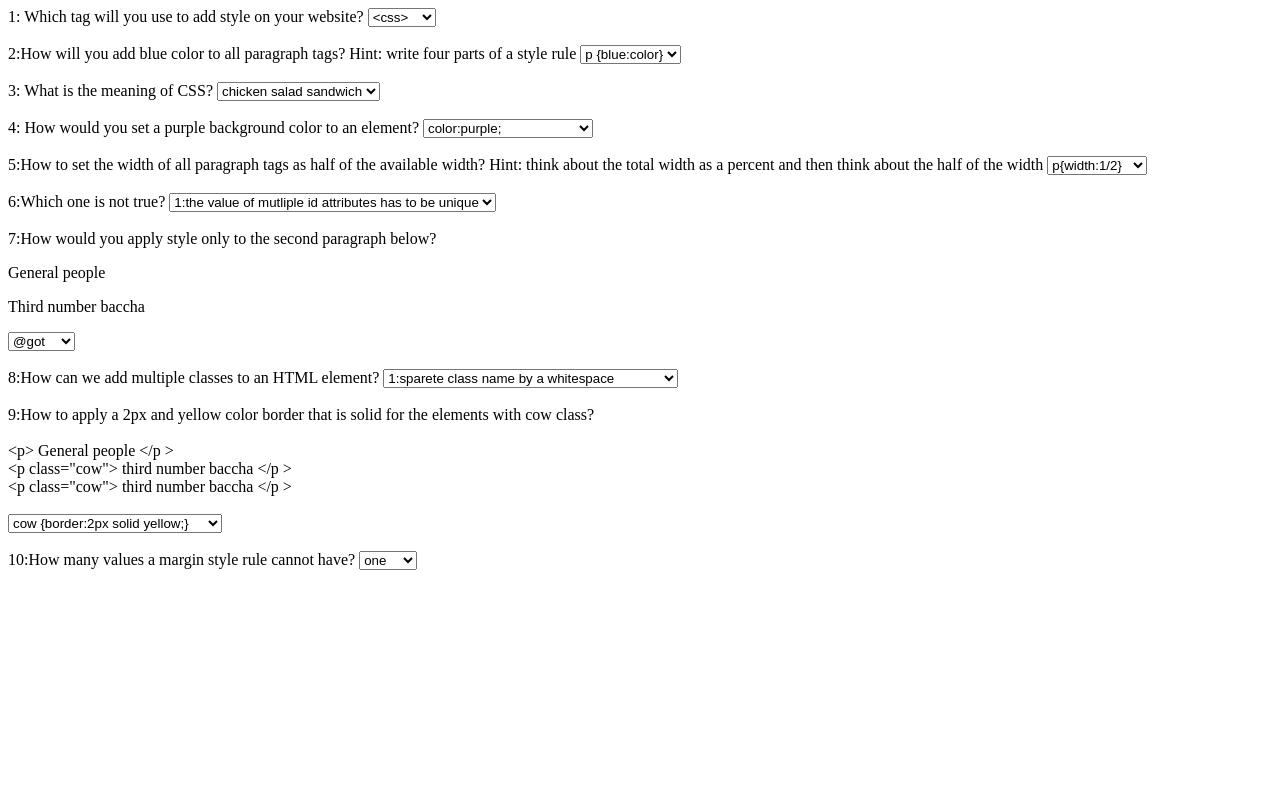
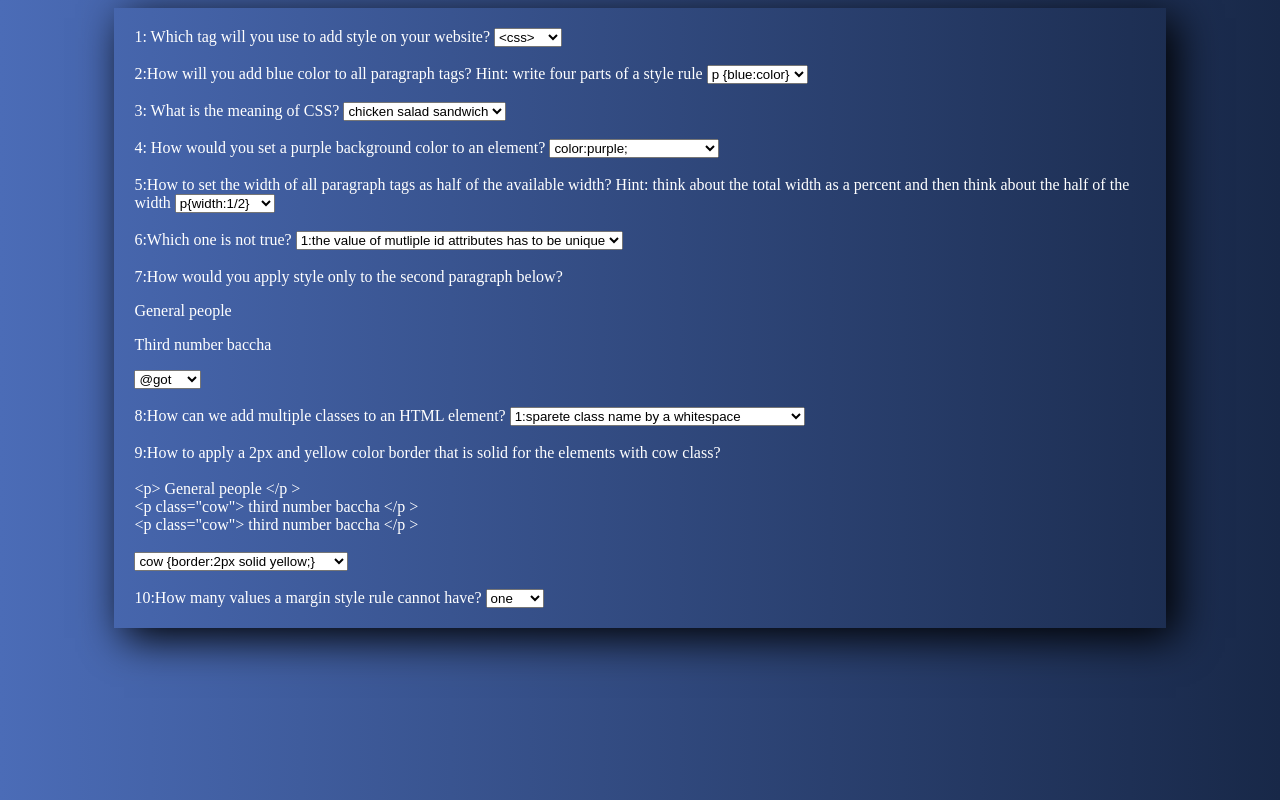
Before and after one commit to joysultan/Alamin-html, a plain HTML site: page css.html in a window 1280 px wide. Drawn offline with Linux system fonts and the light colour scheme.

Commit message:
added media

```diff
--- a/css.html
+++ b/css.html
@@ -5,43 +5,46 @@
     <meta name="viewport" content="width=device-width, initial-scale=1.0">
     <title>Document</title>
     <link rel="stylesheet" href="css/style.css">
+    <link rel="stylesheet" href="css/media.css">
 </head>
 <body>
+
+<div class="container">
     <form action="">
         <span>1: Which tag will you use to add style on your website?
         </span>
-        <select name="" id="">
-            <option value="">&lt;css&gt;</option>
-            <option value="">&lt;color&gt;</option>
-            <option value="">&lt;style&gt;</option>
-            <option value="">&lt;head&gt;</option>
+        <select name="" id="" class="d-select">
+            <option value="" class="d-short">&lt;css&gt;</option>
+            <option value="" class="d-short">&lt;color&gt;</option>
+            <option value="" class="d-short">&lt;style&gt;</option>
+            <option value="" class="d-short">&lt;head&gt;</option>
         </select> <br> <br>
         <span>2:How will you add blue color to all paragraph tags?
 
             Hint: write four parts of a style rule</span>
-            <select name="" id="">
-                <option value="">p {blue:color}</option>
-                <option value="">p{color=blue}</option>
-                <option value="">p{color:blue;}</option>
-                <option value="">p{text:"blue"}</option>
+            <select name="" id="" class="d-select">
+                <option value="" class="d-option">p {blue:color}</option>
+                <option value="" class="d-option">p{color=blue}</option>
+                <option value="" class="d-option">p{color:blue;}</option>
+                <option value="" class="d-option">p{text:"blue"}</option>
             </select> <br> <br>
             <span>3: What is the meaning of CSS?</span>
-            <select name="" id="">
-                <option value="">chicken salad sandwich</option>
-                <option value="">cascading style sheet</option>
-                <option value="">central security service</option>
-                <option value="">cold shirmp salad</option>
+            <select name="" id="" class="d-select">
+                <option value="" class="d-option">chicken salad sandwich</option>
+                <option value="" class="d-option">cascading style sheet</option>
+                <option value="" class="d-option">central security service</option>
+                <option value="" class="d-option">cold shirmp salad</option>
             </select> <br> <br>
             <span>4: How would you set a purple background color to an element?</span>
 
-            <select name="" id="">
-                <option value="">color:purple;
+            <select name="" id="" class="d-select">
+                <option value="" class="d-option">color:purple;
                 </option>
-                <option value="">background color:purple;
+                <option value="" class="d-option">background color:purple;
                 </option>
-                <option value="">background-color:purple;
+                <option value="" class="d-option">background-color:purple;
                 </option>
-                <option value="">backgroundcolor:purple;
+                <option value="" class="d-option">backgroundcolor:purple;
                 </option>
             </select> <br> <br>
 
@@ -49,25 +52,25 @@
                 Hint: think about the total width as a percent and then think about the half of the width
             </span>
 
-            <select name="" id="">
-                <option value="">p{width:1/2}
+            <select name="" id="" class="d-select">
+                <option value="" class="d-option">p{width:1/2}
                 </option>
-                <option value="">p{width:50%}
+                <option value="" class="d-option">p{width:50%}
                 </option>
-                <option value="">p{width:0.5}
+                <option value="" class="d-option">p{width:0.5}
                 </option>
-                <option value="">p{width:half;}
+                <option value="" class="d-option">p{width:half;}
                 </option>
             </select> <br> <br>
 
             <span>6:Which one is not true?
             </span>
-            <select name="" id="">
-                <option value="">1:the value of mutliple id attributes has to be unique
+            <select name="" id="" class="d-select">
+                <option value="" class="d-option">1:the value of mutliple id attributes has to be unique
                 </option>
-                <option value="">2:use id to style a specific html element
+                <option value="" class="d-option">2:use id to style a specific html element
                 </option>
-                <option value="">3:same id should be ised in different html tags
+                <option value="" class="d-option">3:same id should be ised in different html tags
                 </option>
             </select> <br> <br>
 
@@ -75,23 +78,23 @@
                 <p>General people</p>
 <p>Third number baccha</p>
             </span>
-            <select name="" id="">
-                <option value="">@got
+            <select name="" id="" class="d-select">
+                <option value="" class="d-short">@got
                 </option>
-                <option value="">#goat</option>
-                <option value="">id=goat</option>
+                <option value="" class="d-short">#goat</option>
+                <option value="" class="d-short">id=goat</option>
             </select> <br> <br>
 
             <span>8:How can we add multiple classes to an HTML element?
             </span>
-            <select name="" id="">
-                <option value="">1:sparete class name by a whitespace
+            <select name="" id="" class="d-select">
+                <option value="" class="d-option">1:sparete class name by a whitespace
                 </option>
-                <option value="">2:separate class names by a comma
+                <option value="" class="d-option">2:separate class names by a comma
                 </option>
-                <option value="">3:you cannot apply more than one class name
+                <option value="" class="d-option">3:you cannot apply more than one class name
                 </option>
-                <option value="">4:use id
+                <option value="" class="d-option">4:use id
                 </option>
             </select> <br> <br>
 
@@ -99,20 +102,22 @@
             <span>&lt;p&gt; General people &lt;/p &gt</span> <br>
             <span>&lt;p class="cow"&gt; third number baccha &lt;/p &gt</span> <br>
             <span>&lt;p class="cow"&gt; third number baccha &lt;/p &gt</span> <br> <br>
-            <select name="" id="">
-               <option value="">cow {border:2px solid yellow;}</option>
-               <option value="">.cow {border:2 pixel solid yellow;</option>
-               <option value="">.cow{border:2px solid yellow} </option>
+            <select name="" id="" class="d-select">
+               <option value="" class="d-option">cow {border:2px solid yellow;}</option>
+               <option value="" class="d-option">.cow {border:2 pixel solid yellow;</option>
+               <option value="" class="d-option">.cow{border:2px solid yellow} </option>
             </select> <br> <br>
             <span>10:How many values a margin style rule cannot have?
             </span>
-            <select name="" id="">
-                <option value="">one</option>
-                <option value="">two</option>
-                <option value="">seven</option>
-                <option value="">four</option>
+            <select name="" id="" class="d-select">
+                <option value="" class="d-short">one</option>
+                <option value="" class="d-short">two</option>
+                <option value="" class="d-short">seven</option>
+                <option value="" class="d-short">four</option>
             </select>
 
     </form>
+</div>
+
 </body>
 </html>
--- /dev/null
+++ b/css/media.css
@@ -0,0 +1,9 @@
+@media (max-width: 575.98px) {
+    form{
+        width: 100%;
+    }
+    .d-select{
+        width: 50%;
+        margin-top: 15px;
+    }
+}
--- a/css/style.css
+++ b/css/style.css
@@ -0,0 +1,27 @@
+body{
+    background: linear-gradient(90deg, #4b6cb7 0%, #182848 100%);
+}
+.d-select option{
+    color: black;
+    font-weight: 700;
+}
+
+form{
+    box-shadow: 10px 10px 40px;
+    padding: 20px;
+    width: 80%;
+    /* margin: 0 auto; */
+}
+.container{
+    display: flex;
+    justify-content: center;
+}
+span{
+    color: white;
+}
+.d-short{
+
+}
+.d-option{
+
+}
```
